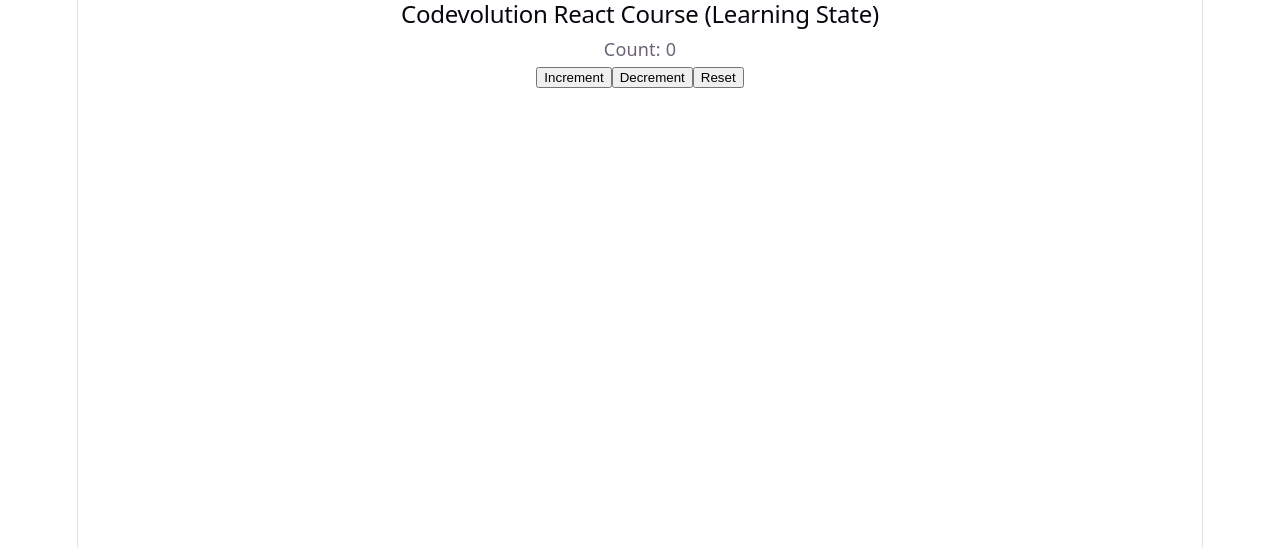
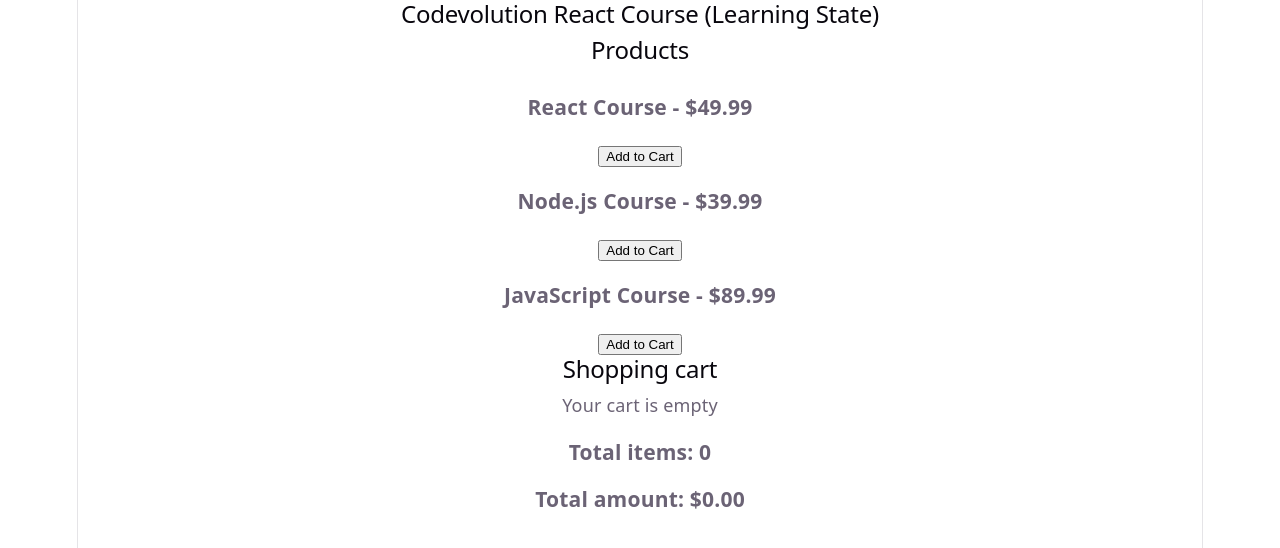
Before and after one commit to TechCrent/Learning-React-Codevolution-, a React (Vite) app in the folder codevolution/: page / in a window 1280 px wide. Shown: the top 548 px of the page. Built offline with nearby package versions, Linux system fonts and the light colour scheme.

Commit message:
Done with Shopping cart (useReducer)

```diff
--- a/codevolution/src/App.jsx
+++ b/codevolution/src/App.jsx
@@ -9,6 +9,7 @@
 import { TodoList } from './TodoList'
 import { ShoppingCart } from './ShoppingCart'
 import { CounterWithReducer } from './CounterWithReducer'
+import { ShoppingCartWithReducer } from './ShoppintCartWithReducer'
 
 function App() {
 
@@ -20,9 +21,10 @@
       <BatchingStateCounter />
       <UserProfile />
       <TodoList />
-      <ShoppingCart /> */}
+      <ShoppingCart />
+      <CounterWithReducer /> */}
 
-      <CounterWithReducer />
+      <ShoppingCartWithReducer />
     </>
   )
 }
--- /dev/null
+++ b/codevolution/src/ShoppintCartWithReducer.jsx
@@ -0,0 +1,167 @@
+import{useReducer} from 'react';
+
+const ADD_ITEM = "ADD_ITEM";
+const REMOVE_ITEM = "REMOVE_ITEM";
+const UPDATE_QUANTITY = "UPDATE_QUANTITY";
+const CLEAR_CART = "CLEAR_CART";
+
+const initialState = {
+    items: [], //{id, name, price, quantity}
+    totalAmount: 0,
+    totalItems: 0,
+};
+
+//Defining reducer function
+const reducer = (state, action) => {
+    //return new state
+    switch(action.type){
+        case ADD_ITEM:{
+            const existingItemIndex = state.items.findIndex(
+                items => items.id === action.payload.id
+            )
+            let updatedItems;
+            if(existingItemIndex >=0){
+                updatedItems = [...state.items];
+                updatedItems[existingItemIndex] = {
+                    ...updatedItems[existingItemIndex],
+                    quantity: updatedItems[existingItemIndex].quantity + 1,
+                };
+            }else{
+                updatedItems = [
+                    ...state.items,
+                    {
+                        ...action.payload,
+                        quantity: 1,
+                    },
+                ];
+            }
+
+            return{
+                ...state,
+                items: updatedItems,
+                totalAmount: updatedItems.reduce(
+                    (total, item) => total + item.price * item.quantity,
+                    0
+                ),
+                totalItems: updatedItems.reduce((total, item) => total + item.quantity,
+                0)
+            };
+        }
+
+        case REMOVE_ITEM: {
+            const filteredItems = state.items.filter(
+                (item) => item.id !== action.payload.id
+            );
+
+            return{
+                ...state,
+                items: filteredItems,
+                totalAmount: filteredItems.reduce(
+                    (total, item) => total + item.price * item.quantity, 0
+                ),
+                totalItems: filteredItems.reduce(
+                    (total, item) => total + item.quantity, 0
+                ),
+            };
+        }
+
+        case UPDATE_QUANTITY: {
+            if(action.payload.quantity === 0){
+                return reducer(state, {
+                    type: "REMOVE_ITEM",
+                    payload:{id: action.payload.id},
+                });
+            }
+            const updateQuantityItems = state.items.map((item) =>
+                item.id === action.payload.id
+                    ? {...item, quantity: action.payload.quantity }
+                    : item
+
+            );
+            return {
+                ...state,
+                items: updateQuantityItems,
+                totalAmount: updateQuantityItems.reduce(
+                    (total, item) => total + item.price * item.quantity,
+                    0
+                ),
+                totalItems: updateQuantityItems.reduce(
+                    (total, item) => total + item.quantity, 0
+                ),
+            };
+        }
+
+        case CLEAR_CART:
+            return initialState;
+
+        default:
+            return state;
+    }
+}
+
+export const ShoppingCartWithReducer = () =>{
+    const[state, dispatch] = useReducer(reducer, initialState);
+    const products = [
+        {id: 1, name: "React Course", price: 49.99},
+        {id: 2, name: "Node.js Course", price: 39.99},
+        {id: 3, name: "JavaScript Course", price: 89.99}
+    ];
+
+    return(
+        <>
+            <h2>Products</h2>
+            {products.map(product =>(
+                <div key={product.id}>
+                    <h3>
+                        {product.name} - ${product.price}
+                    </h3>
+                    <button
+                    onClick={() => dispatch({
+                        type: ADD_ITEM,
+                        payload: product,
+                    })}
+                    >Add to Cart
+                    </button>
+                </div>
+            ))}
+            <div>
+                <h2>Shopping cart</h2>
+                {state.items.length === 0 ? (
+                    <p>Your cart is empty</p>
+                ): (
+                    <div>
+                        {
+                            state.items.map((item) => (
+                                <div key={item.id}>
+                                    <p>
+                                        {item.name} - ${item.price} x {item.quantity}
+                                    </p>
+                                    <button onClick={() => dispatch({
+                                        type: UPDATE_QUANTITY,
+                                        payload: {id: item.id, quantity: item.quantity -1}
+                                    })}>-</button>
+                                     <button onClick={() => dispatch({
+                                        type: UPDATE_QUANTITY,
+                                        payload: {id: item.id, quantity: item.quantity + 1}
+                                    })}>+</button>
+                                    <button onClick={() => dispatch({
+                                        type: REMOVE_ITEM,
+                                        payload: {id: item.id}
+                                    })}>Remove</button>
+                                </div>
+                            ))
+                        }
+                    </div>
+                )}
+                <h3>Total items: {state.totalItems}</h3>
+                <h3>Total amount: ${state.totalAmount.toFixed(2)}</h3>
+                {
+                    state.items.length > 0 && (
+                        <button onClick={() => dispatch({type: CLEAR_CART})}>Clear Cart</button>
+                    )
+                }
+            </div>
+
+        </>
+    );
+}
```
